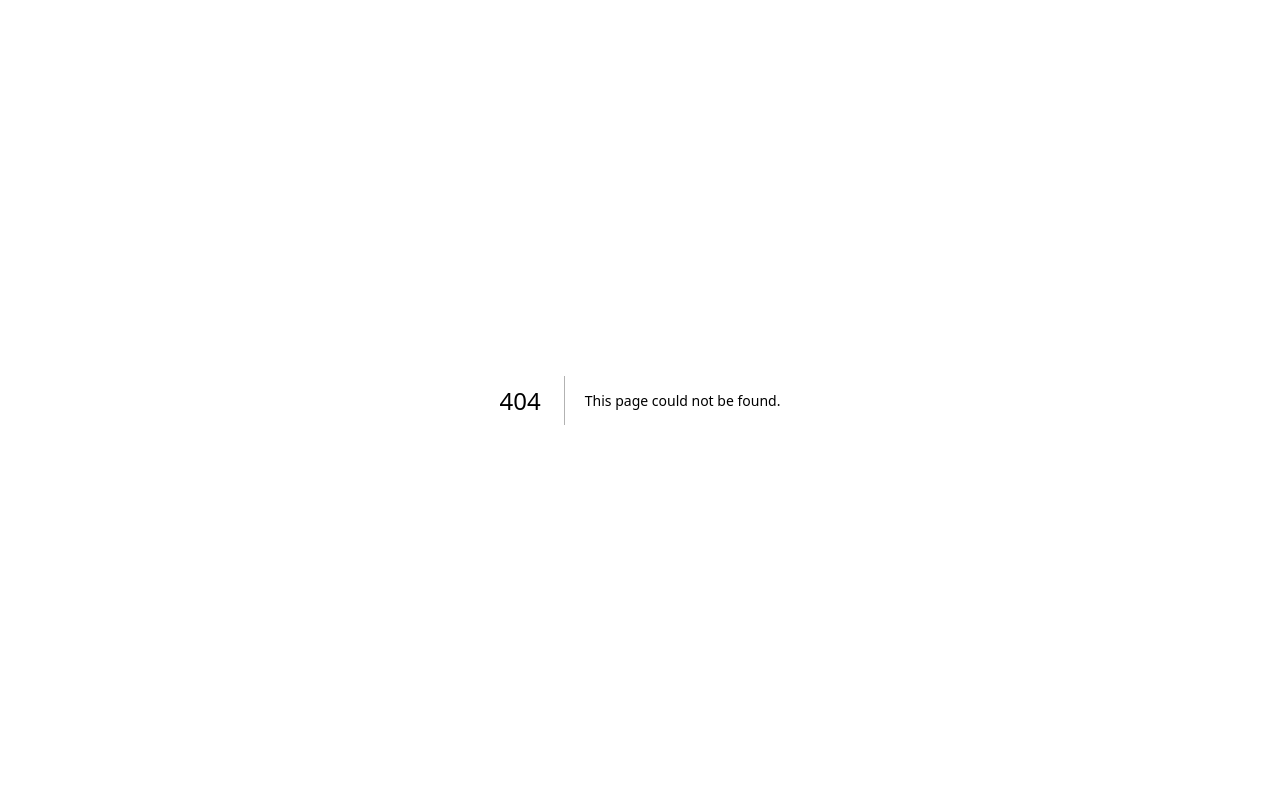
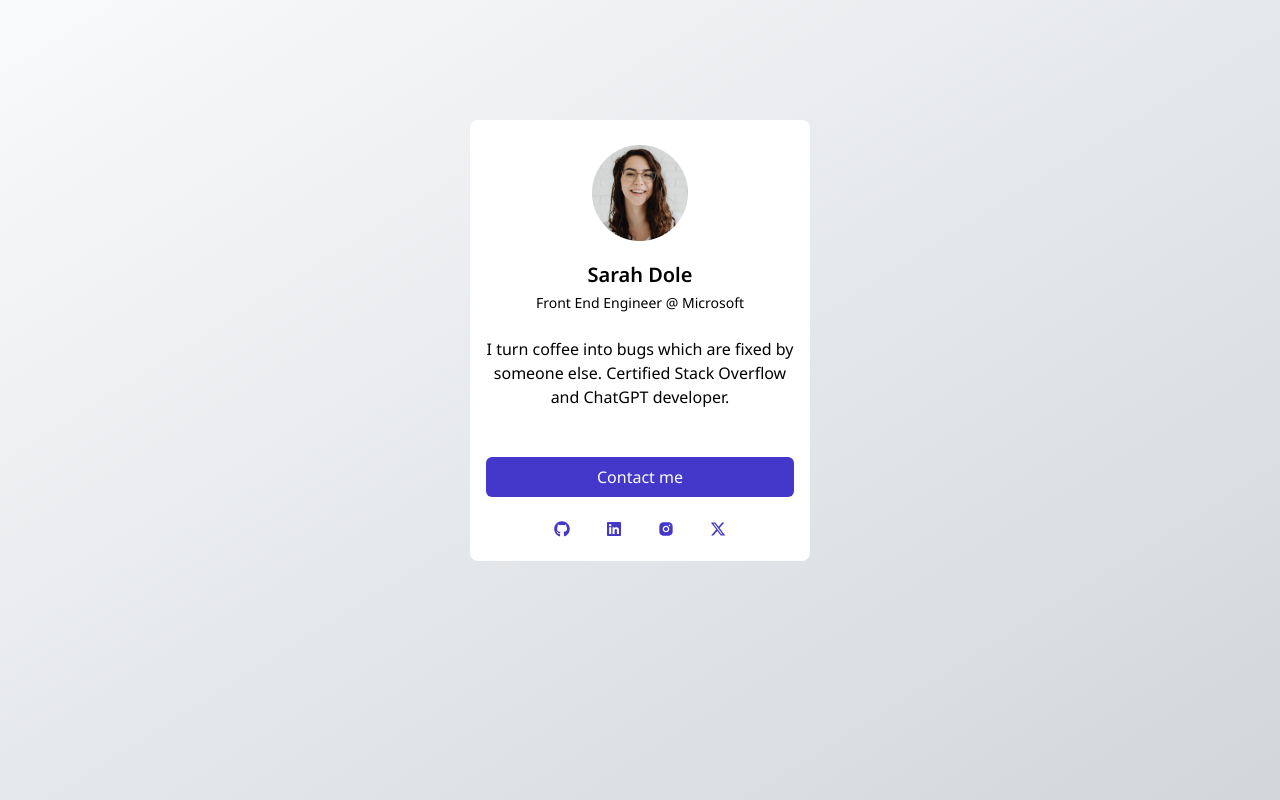
Before and after one commit to noelleabe/GFE-Marketing, a Next.js app: page /profile-card in a window 1280 px wide. Before the commit this address had no page. Built offline with nearby package versions, Linux system fonts and the light colour scheme.

Commit message:
adds profile card

```diff
--- a/src/app/constants/routes.ts
+++ b/src/app/constants/routes.ts
@@ -13,4 +13,9 @@ export const routes: RouteType[] = [
     to: "/blog-card",
     id: 2,
   },
+  {
+    title: "Profile Card",
+    to: "/profile-card",
+    id: 3,
+  },
 ];
--- /dev/null
+++ b/src/app/profile-card/page.tsx
@@ -0,0 +1,24 @@
+import { Metadata } from "next";
+import ProfileCard from "@/app/ui/profile-card/ProfileCard";
+import src from "@/app/images/profile.png";
+
+export const metadata: Metadata = {
+  title: "Profile Card",
+};
+
+export default function ProfileCardPage() {
+  return (
+    <div>
+      <main className="mx-auto py-[120px] w-fit">
+        <ProfileCard
+          description="I turn coffee into bugs which are fixed by someone else. Certified
+            Stack Overflow and ChatGPT developer."
+          fullName="Sarah Dole"
+          imageAlt="smiling brunette woman with glasses"
+          imageSrc={src}
+          title="Front End Engineer @ Microsoft"
+        />
+      </main>
+    </div>
+  );
+}
--- /dev/null
+++ b/src/app/ui/CardContent.tsx
@@ -0,0 +1,10 @@
+import React, { ReactNode } from "react";
+
+interface ICardContentProps {
+  children?: ReactNode;
+}
+function CardContent({ children }: ICardContentProps) {
+  return <div className="flex flex-col px-4">{children}</div>;
+}
+
+export default CardContent;
--- /dev/null
+++ b/src/app/ui/CardHeader.tsx
@@ -0,0 +1,14 @@
+import React, { ReactNode } from "react";
+
+interface ICardHeaderProps {
+  children?: ReactNode;
+}
+function CardHeader({ children }: ICardHeaderProps) {
+  return (
+    <div className="py-6 mx-auto flex flex-col gap-1">
+      {children}
+    </div>
+  );
+}
+
+export default CardHeader;
--- /dev/null
+++ b/src/app/ui/CardIconFooter.tsx
@@ -0,0 +1,26 @@
+import React from "react";
+import { FaGithub, FaLinkedin } from "react-icons/fa";
+import { FaXTwitter } from "react-icons/fa6";
+import { RiInstagramFill } from "react-icons/ri";
+import Link from "./Link";
+
+function CardIconFooter() {
+  return (
+    <footer className="flex flex-row justify-evenly text-indigo-700 mx-auto my-6 px-12">
+      <Link to="#">
+        <FaGithub />
+      </Link>
+      <Link to="#">
+        <FaLinkedin />
+      </Link>
+      <Link to="#">
+        <RiInstagramFill />
+      </Link>
+      <Link to="#">
+        <FaXTwitter />
+      </Link>
+    </footer>
+  );
+}
+
+export default CardIconFooter;
--- a/src/app/ui/Credits.tsx
+++ b/src/app/ui/Credits.tsx
@@ -1,4 +1,5 @@
 import React from "react";
+import { FaGithub } from "react-icons/fa";
 export default function Credits() {
   return (
     <div className="credits" data-gfe-screenshot-exclude="true">
@@ -17,6 +18,15 @@ export default function Credits() {
         noelleabe
       </a>
       .
+      <a
+        className="flex items-center gap-2 hover:underline hover:underline-offset-4"
+        href="https://github.com/noelleabe/GFE-Marketing"
+        target="_blank"
+        rel="noopener noreferrer"
+      >
+        <FaGithub aria-hidden title="Github Icon" />
+        My GitHub
+      </a>
     </div>
   );
 }
--- a/src/app/ui/Link.tsx
+++ b/src/app/ui/Link.tsx
@@ -5,12 +5,23 @@ interface ILinkProps {
   leftIcon?: ReactNode;
   rightIcon?: ReactNode;
   to: string;
+  variant?: "link" | "button";
 }
 
-function Link({ children, leftIcon = null, rightIcon = null, to }: ILinkProps) {
+function Link({
+  children,
+  leftIcon = null,
+  rightIcon = null,
+  to,
+  variant = "link",
+}: ILinkProps) {
   return (
     <a
-      className="flex items-center text-indigo-700 font-semibold hover:underline hover:text-indigo-900"
+      className={
+        variant === "link"
+          ? "flex items-center text-indigo-700 hover:text-indigo-900 hover:underline font-semibold"
+          : "bg-indigo-700 hover:bg-indigo-900 text-white rounded-md w-full py-2 text-center"
+      }
       href={to}
     >
       {!!leftIcon && <span className="mr-1">{leftIcon}</span>}
--- /dev/null
+++ b/src/app/ui/NavLinkItem.tsx
@@ -0,0 +1,15 @@
+import React from "react";
+
+export interface INavLinkItem {
+  title: string;
+  to: string;
+}
+export default function NavLinkItem({ title, to }: INavLinkItem) {
+  return (
+    <li className="mb-2">
+      <a href={to} className="hover:underline hover:text-pink-500">
+        {title}
+      </a>
+    </li>
+  );
+}
--- /dev/null
+++ b/src/app/ui/profile-card/ProfileCard.tsx
@@ -0,0 +1,44 @@
+import React from "react";
+import Card from "../Card";
+import CardHeader from "../CardHeader";
+import CardContent from "../CardContent";
+import Image, { StaticImageData } from "next/image";
+import Link from "../Link";
+import CardIconFooter from "../CardIconFooter";
+
+interface IProfileCardProps {
+  description: string;
+  fullName: string;
+  imageAlt: string;
+  imageSrc: StaticImageData;
+  title: string;
+}
+
+function ProfileCard({
+  description,
+  fullName,
+  imageAlt,
+  imageSrc,
+  title,
+}: IProfileCardProps) {
+  return (
+    <Card>
+      <div className="text-center">
+        <CardHeader>
+          <Image src={imageSrc} alt={imageAlt} className="mx-auto mb-4" />
+          <p className="font-semibold text-xl">{fullName}</p>
+          <p className="text-sm">{title}</p>
+        </CardHeader>
+        <CardContent>
+          <p className="mb-12">{description}</p>
+          <Link to="mailto:" variant="button">
+            Contact me
+          </Link>
+        </CardContent>
+        <CardIconFooter />
+      </div>
+    </Card>
+  );
+}
+
+export default ProfileCard;
```
Also changed, not shown: src/app/images/profile.png (added).
